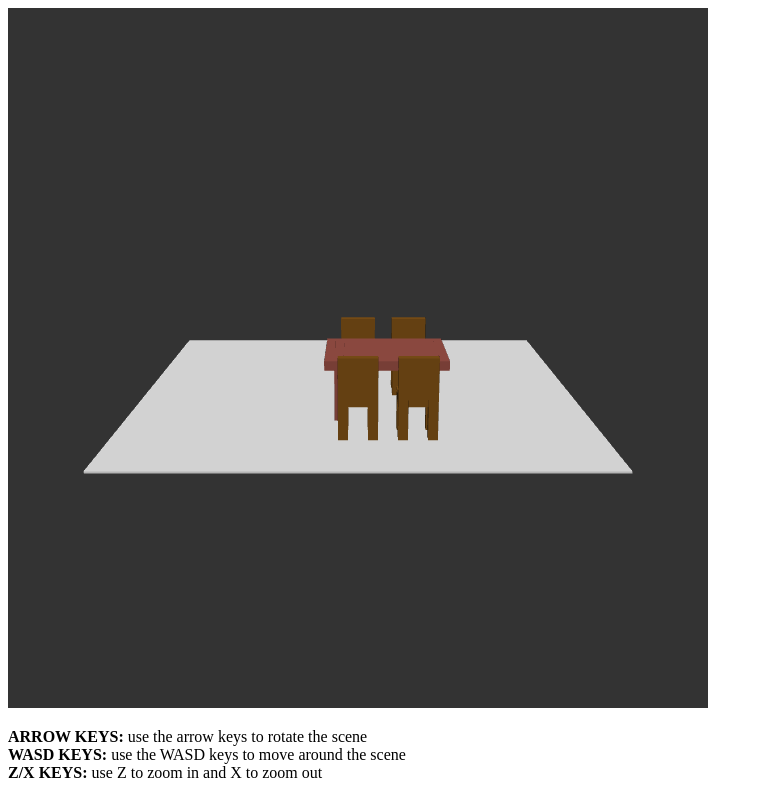
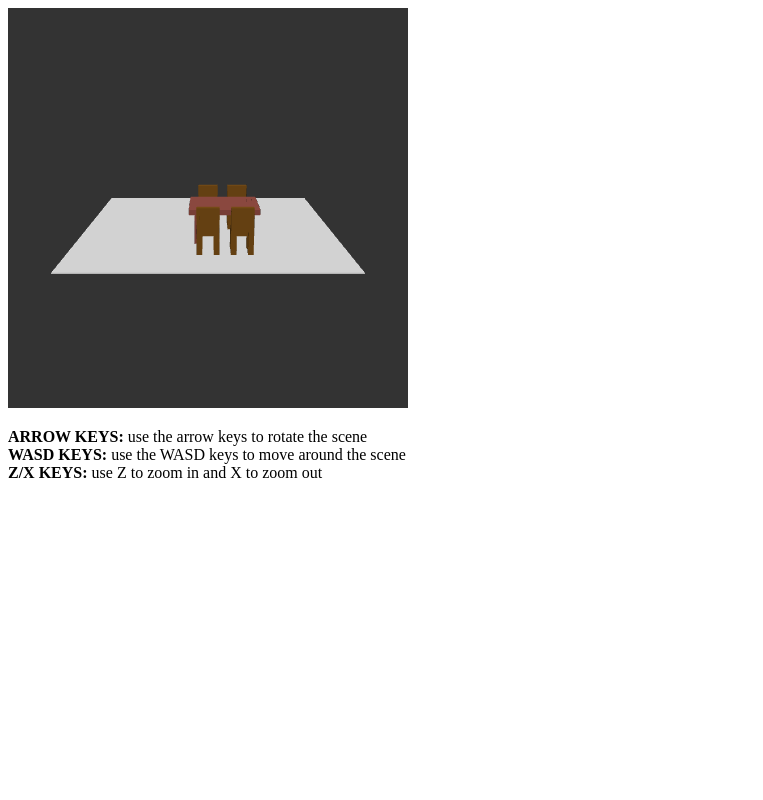
Before and after one commit to Kwiddy/WebGL-Interactive-Living-Room, a plain HTML site: page index.html in a window 1280 px wide. Shown: the whole page, without its empty margins (0-763 px from the left). Drawn offline with Linux system fonts and the light colour scheme.

Commit message:
Changed default canvas size

```diff
--- a/index.html
+++ b/index.html
@@ -6,7 +6,7 @@
     </head>
 
     <body onload="main()">
-        <canvas id="webgl" width="700" height="700">
+        <canvas id="webgl" width="400" height="400">
             Please use a browser that supports "canvas"
         </canvas>
         <p>
```
